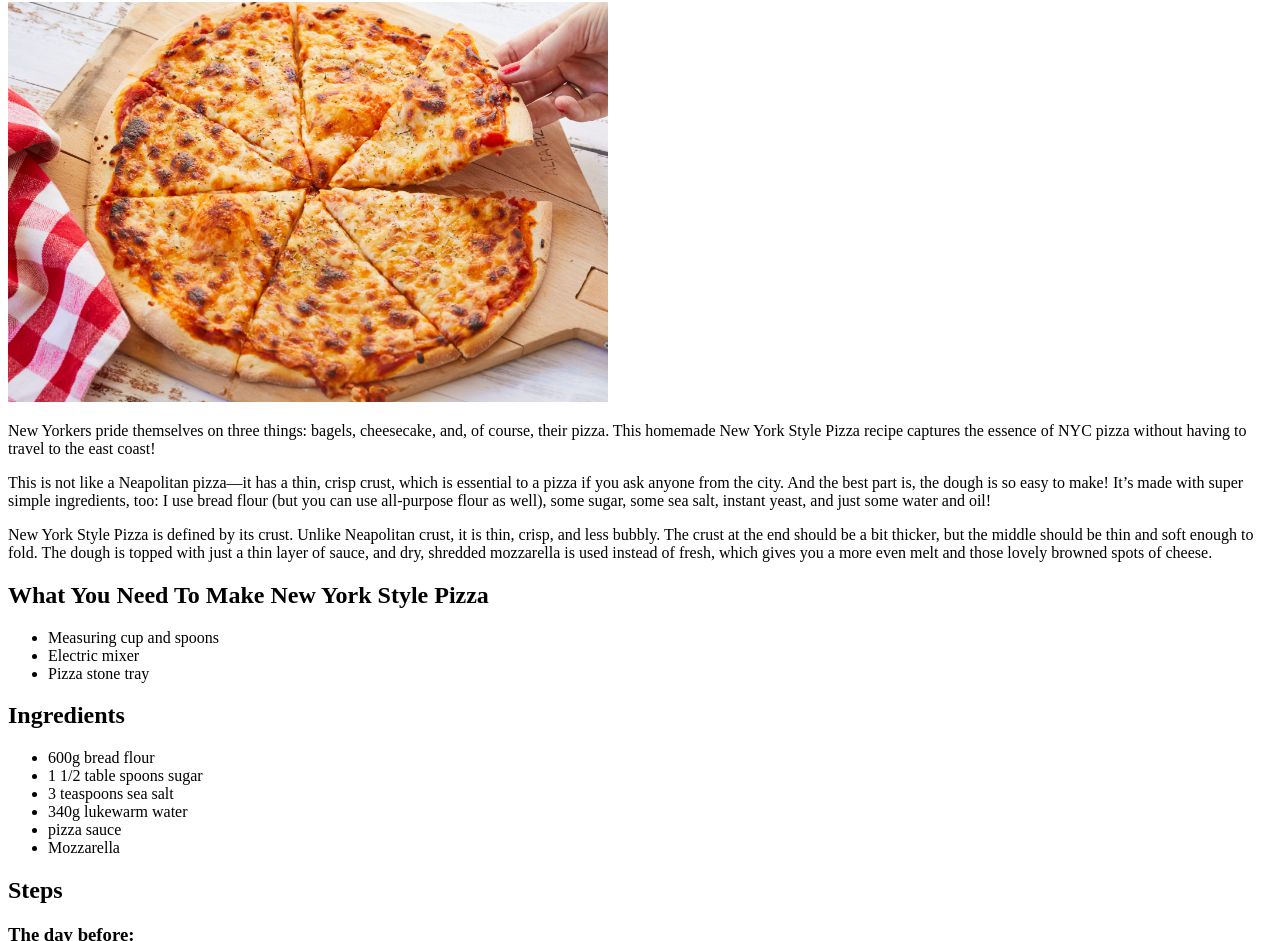
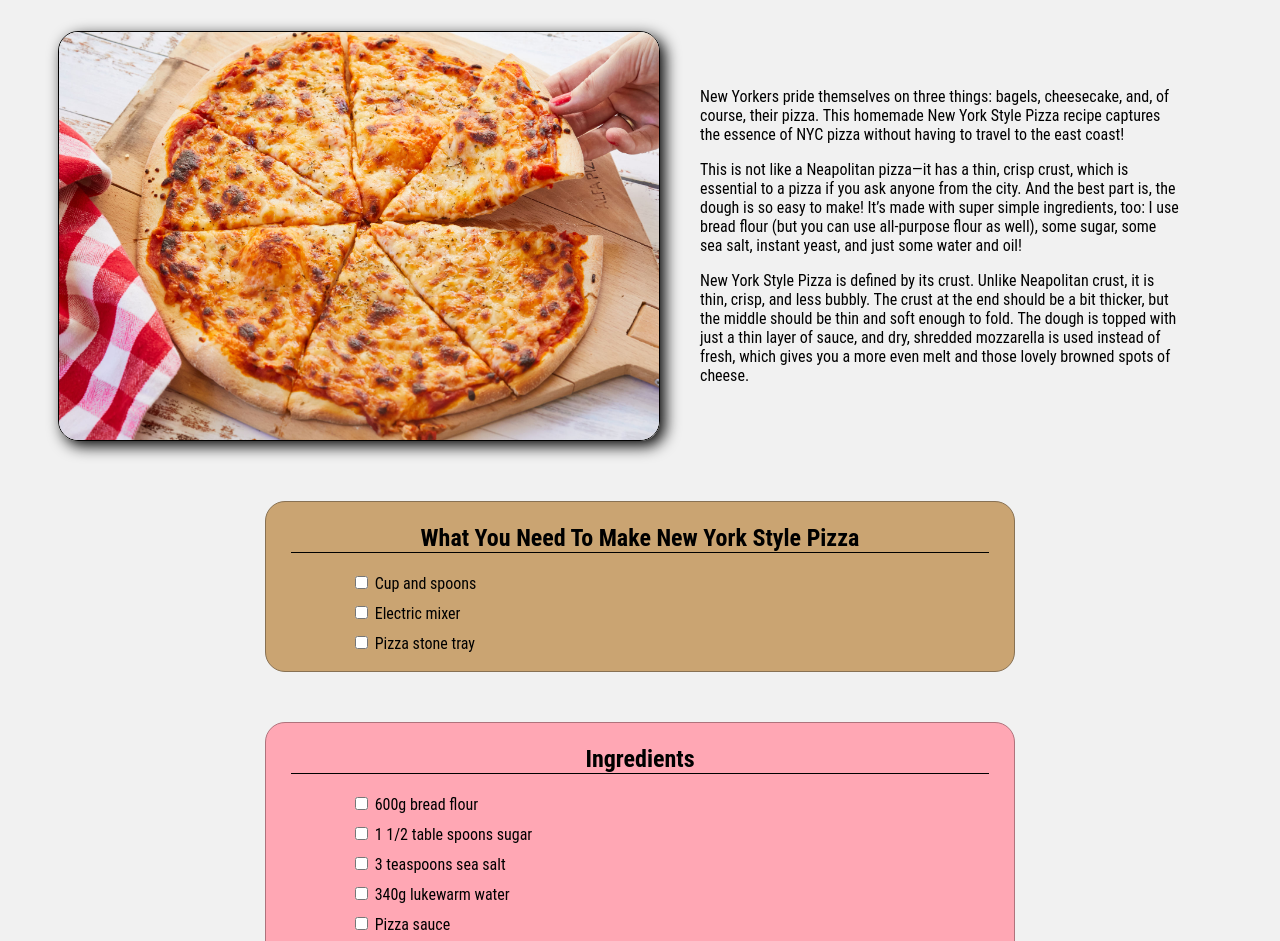
Before and after one commit to PaleLager/odin-recipes, a plain HTML site: page recipes/pizza.html in a window 1280 px wide. Shown: the part 78-1019 px from the top of the page. Drawn offline with Linux system fonts and the light colour scheme.

Commit message:
add style to pizza page, exept for page size adapt

```diff
--- a/recipes/pizza.html
+++ b/recipes/pizza.html
@@ -1,45 +1,121 @@
 <!DOCTYPE html>
 <html lang="en">
+
 <head>
    <meta charset="UTF-8">
    <title>Pizza recipe</title>
+   <link rel="stylesheet" href="styles-secondary.css">
 </head>
+
 <body>
-    <h1>New York style pizza recipe</h1>
-    <img src="../images/New-York-Style-Pizza-Thumbnail1-scaled.jpg" width="600" alt="NY style pizza straight from the oven">
+
+   <h1>New York-Style Pizza Recipe</h1>
+   <div class="info">
+      <img src="../images/New-York-Style-Pizza-Thumbnail1-scaled.jpg" alt="NY style pizza straight from the oven">
+
+      <div class="info-text">
          <p>New Yorkers pride themselves on three things: bagels, cheesecake, and, of course, their pizza.
-    This homemade New York Style Pizza recipe captures the essence of NYC pizza without having to travel to the east coast!</p>
-    <p>This is not like a Neapolitan pizza—it has a thin, crisp crust, which is essential to a pizza if you ask anyone from the city. And the best part is, the dough is so easy to make! It’s made with super simple ingredients, too: I use bread flour (but you can use all-purpose flour as well), some sugar, some sea salt, instant yeast, and just some water and oil!</p>
-    <p>New York Style Pizza is defined by its crust. Unlike Neapolitan crust, it is thin, crisp, and less bubbly. The crust at the end should be a bit thicker, but the middle should be thin and soft enough to fold. The dough is topped with just a thin layer of sauce, and dry, shredded mozzarella is used instead of fresh, which gives you a more even melt and those lovely browned spots of cheese.</p>
+            This homemade New York Style Pizza recipe captures the essence of NYC pizza without having to travel to the
+            east
+            coast!</p>
+         <p>This is not like a Neapolitan pizza—it has a thin, crisp crust, which is essential to a pizza if you ask
+            anyone
+            from the city. And the best part is, the dough is so easy to make! It’s made with super simple ingredients,
+            too: I
+            use bread flour (but you can use all-purpose flour as well), some sugar, some sea salt, instant yeast, and
+            just
+            some water and oil!</p>
+         <p>New York Style Pizza is defined by its crust. Unlike Neapolitan crust, it is thin, crisp, and less bubbly.
+            The
+            crust at the end should be a bit thicker, but the middle should be thin and soft enough to fold. The dough
+            is
+            topped with just a thin layer of sauce, and dry, shredded mozzarella is used instead of fresh, which gives
+            you
+            a
+            more even melt and those lovely browned spots of cheese.</p>
+      </div>
+   </div>
+
+   <div class="container">
+      <div class="bg-wood">
          <h2>What You Need To Make New York Style Pizza</h2>
+         <div class="list">
             <ul>
-        <li>Measuring cup and spoons</li>
-        <li>Electric mixer</li>
-        <li>Pizza stone tray</li>
+               <li><input type="checkbox"> Cup and spoons</li>
+               <li><input type="checkbox"> Electric mixer</li>
+               <li><input type="checkbox"> Pizza stone tray</li>
             </ul>
+         </div>
+      </div>
+
+      <div class="bg-red">
          <h2>Ingredients</h2>
+
+         <div class="list">
             <ul>
-        <li>600g bread flour</li>
-        <li>1 1/2 table spoons sugar</li>
-        <li>3 teaspoons sea salt</li>
-        <li>340g lukewarm water</li>
-        <li>pizza sauce</li>
-        <li>Mozzarella</li>
+               <li><input type="checkbox"> 600g bread flour</li>
+               <li><input type="checkbox"> 1 1/2 table spoons sugar</li>
+               <li><input type="checkbox"> 3 teaspoons sea salt</li>
+               <li><input type="checkbox"> 340g lukewarm water</li>
+               <li><input type="checkbox"> Pizza sauce</li>
+               <li><input type="checkbox"> Mozzarella</li>
             </ul>
+         </div>
+      </div>
+
+      <div class="bg-blue">
          <h2>Steps</h2>
          <h3>The day before:</h3>
+
+         <div class="list">
             <ol>
                <li>In a bowl of an electric mixer add the flour, sugar, salt, and yeast.</li>
                <li>In a separate jug add the warm water and oil.</li>
-        <li>Turn the machine o to medium speed and add the wet ingredients into the dry. Just add enough liquid for the dough to form a ball. (The dough can be made by hand if you knead it for roughly 8-10 minutes on your work surface).</li>
-        <li>When the dough is ready, divide the dough into three balls and place each in a container with a sealable lid. Place in refrigerator and allow to rise at least one day, and up to 4 days. The dough can also be frozen at this stage.</li>
+               <li>Turn the machine o to medium speed and add the wet ingredients into the dry. Just add enough liquid
+                  for
+                  the
+                  dough to form a ball. (The dough can be made by hand if you knead it for roughly 8-10 minutes on your
+                  work
+                  surface).</li>
+               <li>When the dough is ready, divide the dough into three balls and place each in a container with a
+                  sealable
+                  lid.
+                  Place in refrigerator and allow to rise at least one day, and up to 4 days. The dough can also be
+                  frozen
+                  at
+                  this stage.</li>
             </ol>
+         </div>
+
+
          <h3>The next day:</h3>
+
+         <div class="list">
             <ol>
-        <li>At least two hours before baking, remove dough from the refrigerator and allow it to sit at room temperature to take the chill off it.</li>
-        <li>Preheat the oven to 500°F (250°C) and place in a pizza stone or tray if using. Turn a dough ball out onto a lightly floured surface. Gently stretch the dough by draping over your knuckles into a 12-14 inch circle about 1/4-inch thick. Slide the pizza base onto a flat baking tray lined with parchment (see video above)</li>
-        <li>Spread pizza sauce evenly over the surface of the crust, almost to the edge. Sprinkle cheese over sauce followed by any of your favorite pizza toppings.</li>
-        <li>Slide pizza onto baking stone and bake for roughly 12 - 15 minutes or until bubbly and golden brown. Transfer to cutting board, slice, and serve immediately.</li>
+               <li>At least two hours before baking, remove dough from the refrigerator and allow it to sit at room
+                  temperature
+                  to take the chill off it.</li>
+               <li>Preheat the oven to 500°F (250°C) and place in a pizza stone or tray if using. Turn a dough ball out
+                  onto a
+                  lightly floured surface. Gently stretch the dough by draping over your knuckles into a 12-14 inch
+                  circle
+                  about
+                  1/4-inch thick. Slide the pizza base onto a flat baking tray lined with parchment (see video above)
+               </li>
+               <li>Spread pizza sauce evenly over the surface of the crust, almost to the edge. Sprinkle cheese over
+                  sauce
+                  followed by any of your favorite pizza toppings.</li>
+               <li>Slide pizza onto baking stone and bake for roughly 12 - 15 minutes or until bubbly and golden brown.
+                  Transfer
+                  to cutting board, slice, and serve immediately.</li>
             </ol>
+         </div>
+      </div>
+   </div>
+
+   <div style="margin-bottom: 200px;"></div>
+
+
 </body>
+
 </html>
--- /dev/null
+++ b/recipes/styles-secondary.css
@@ -0,0 +1,89 @@
+body {
+   @import url('https://fonts.googleapis.com/css2?family=Josefin+Sans&family=Roboto+Condensed&display=swap');
+
+
+   font-family: 'Josefin Sans', sans-serif;
+   font-family: 'Roboto Condensed', sans-serif;
+   background-color: #f1f1f1;
+   color: rgb(0, 0, 0)
+}
+
+.container {
+   max-width: 750px;
+   margin: auto;
+   padding-top: 10px;
+}
+
+.info {
+   display: flex;
+   margin: 40px 50px 50px 50px;
+
+}
+
+@media (max-width: 300px) {
+   .info {
+      display: block;
+   }
+}
+
+
+
+
+
+
+.info-text {
+   margin: 40px;
+}
+
+img {
+   height: auto;
+   width: 600px;
+   border-radius: 20px;
+   border: 1px solid;
+   box-shadow: 5px 5px 15px rgb(0, 0, 0)
+}
+
+h1,
+h2 {
+   text-align: center;
+}
+
+.bg-wood {
+   background-color: #caa472;
+   border-radius: 20px;
+   padding: 2px 25px;
+   margin-bottom: 50px;
+   border: 1px solid;
+   border-color: #887153;
+}
+
+.bg-red {
+   background-color: rgb(255, 167, 180);
+   border-radius: 20px;
+   padding: 2px 25px 7px 25px;
+   margin-bottom: 50px;
+   border: 1px solid;
+   border-color: rgb(175, 115, 124)
+}
+
+.bg-blue {
+   background-color: rgb(208, 228, 255);
+   border-radius: 20px;
+   padding: 2px 25px 30px 25px;
+   border: 1px solid;
+   border-color: rgb(132, 144, 161);
+}
+
+h1 {
+   padding-top: 10px;
+}
+
+h2 {
+   border-bottom: 1px solid;
+}
+
+.list li {
+   padding: 0 20px;
+   margin-bottom: 10px;
+   list-style: none;
+}
```
Also changed, not shown: index.html (+1 -1 lines), images/pizza-icon.webp (added). Lines whose indentation alone changed are shown as unchanged.
